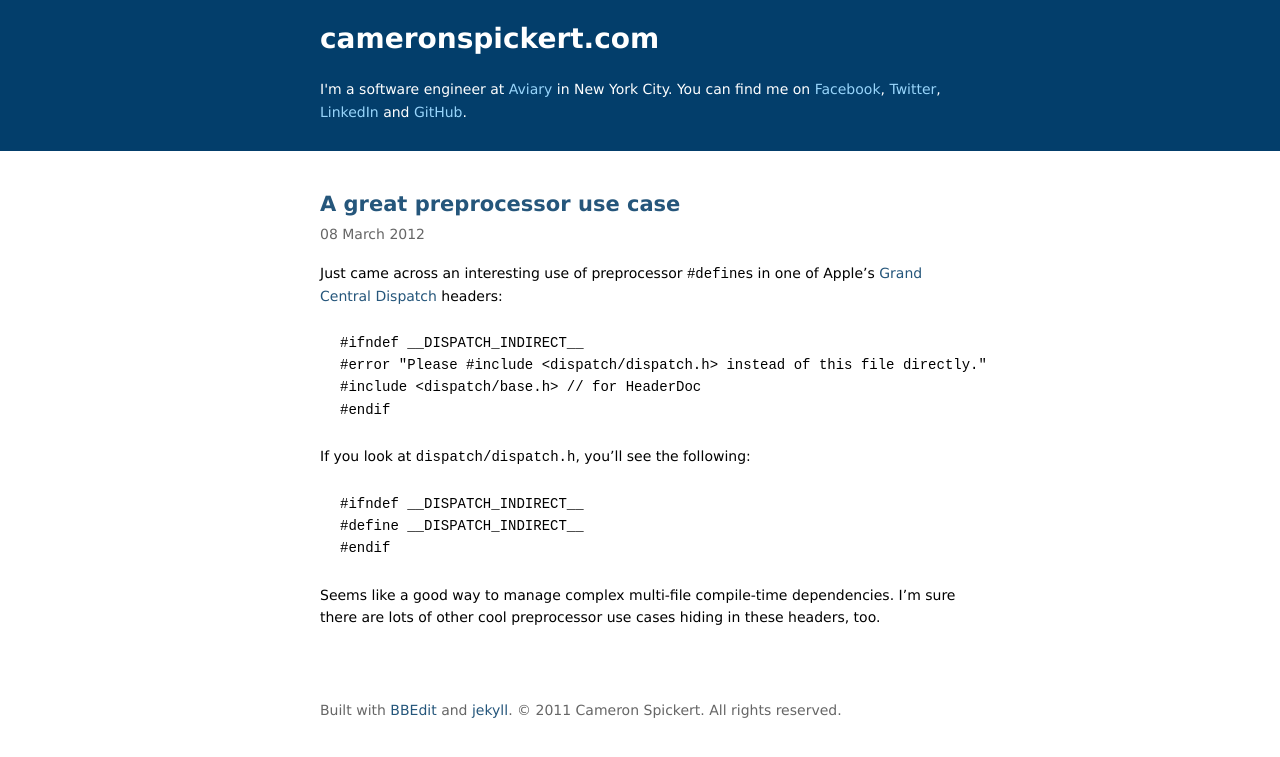
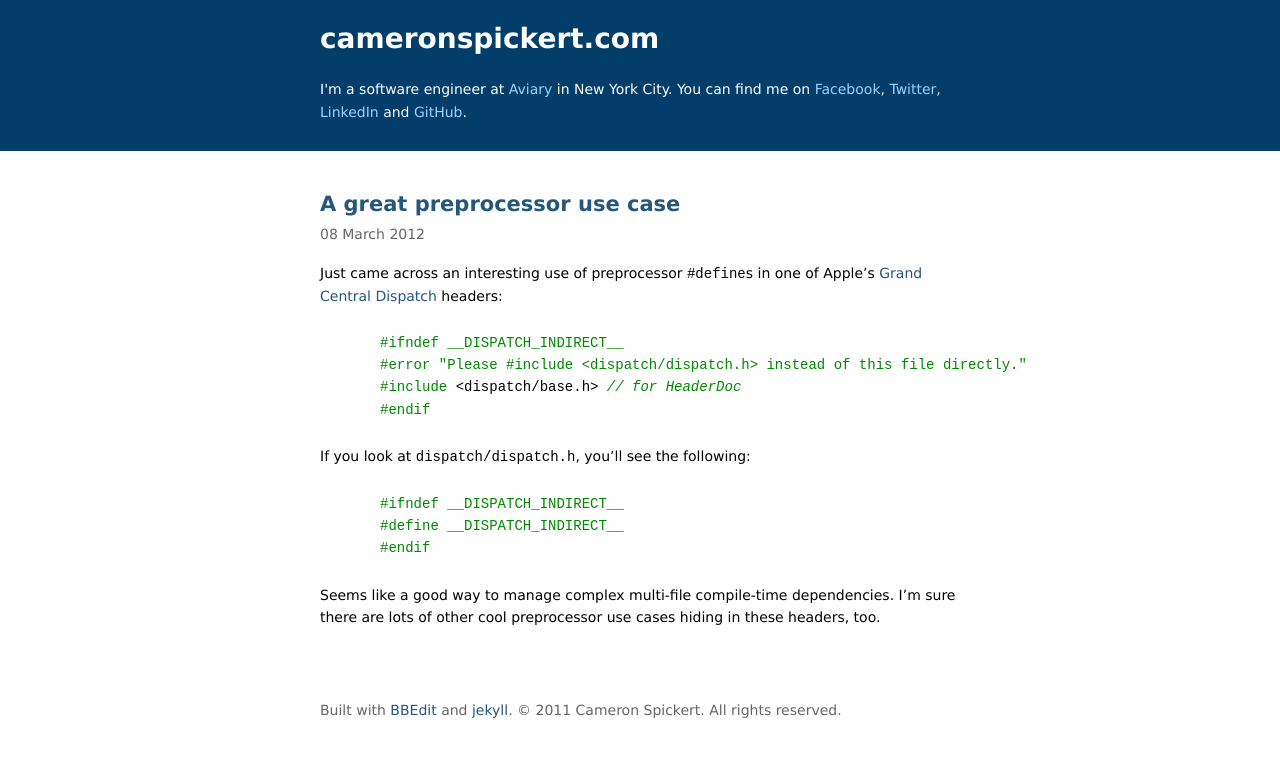
Before and after one commit to cspickert/cspickert.github.io, a Jekyll site: the page built from _posts/2012-03-08-a-great-preprocessor-use-case.markdown, in a window 1280 px wide. Shown: the top 757 px of the page. Built offline with Jekyll 4.4.1, drawn with Linux system fonts in a browser that asks for light colours.

Commit message:
added syntax highlighting to preprocessor post

```diff
--- a/_posts/2012-03-08-a-great-preprocessor-use-case.markdown
+++ b/_posts/2012-03-08-a-great-preprocessor-use-case.markdown
@@ -5,15 +5,19 @@ title: "A great preprocessor use case"
 
 Just came across an interesting use of preprocessor `#define`s in one of Apple's [Grand Central Dispatch](http://en.wikipedia.org/wiki/Grand_Central_Dispatch) headers:
 
-	#ifndef __DISPATCH_INDIRECT__
-	#error "Please #include <dispatch/dispatch.h> instead of this file directly."
-	#include <dispatch/base.h> // for HeaderDoc
-	#endif
+{% highlight c %}
+#ifndef __DISPATCH_INDIRECT__
+#error "Please #include <dispatch/dispatch.h> instead of this file directly."
+#include <dispatch/base.h> // for HeaderDoc
+#endif
+{% endhighlight %}
 
 If you look at `dispatch/dispatch.h`, you'll see the following:
 
-	#ifndef __DISPATCH_INDIRECT__
-	#define __DISPATCH_INDIRECT__
-	#endif
+{% highlight c %}
+#ifndef __DISPATCH_INDIRECT__
+#define __DISPATCH_INDIRECT__
+#endif
+{% endhighlight %}
 
 Seems like a good way to manage complex multi-file compile-time dependencies. I'm sure there are lots of other cool preprocessor use cases hiding in these headers, too.
```
